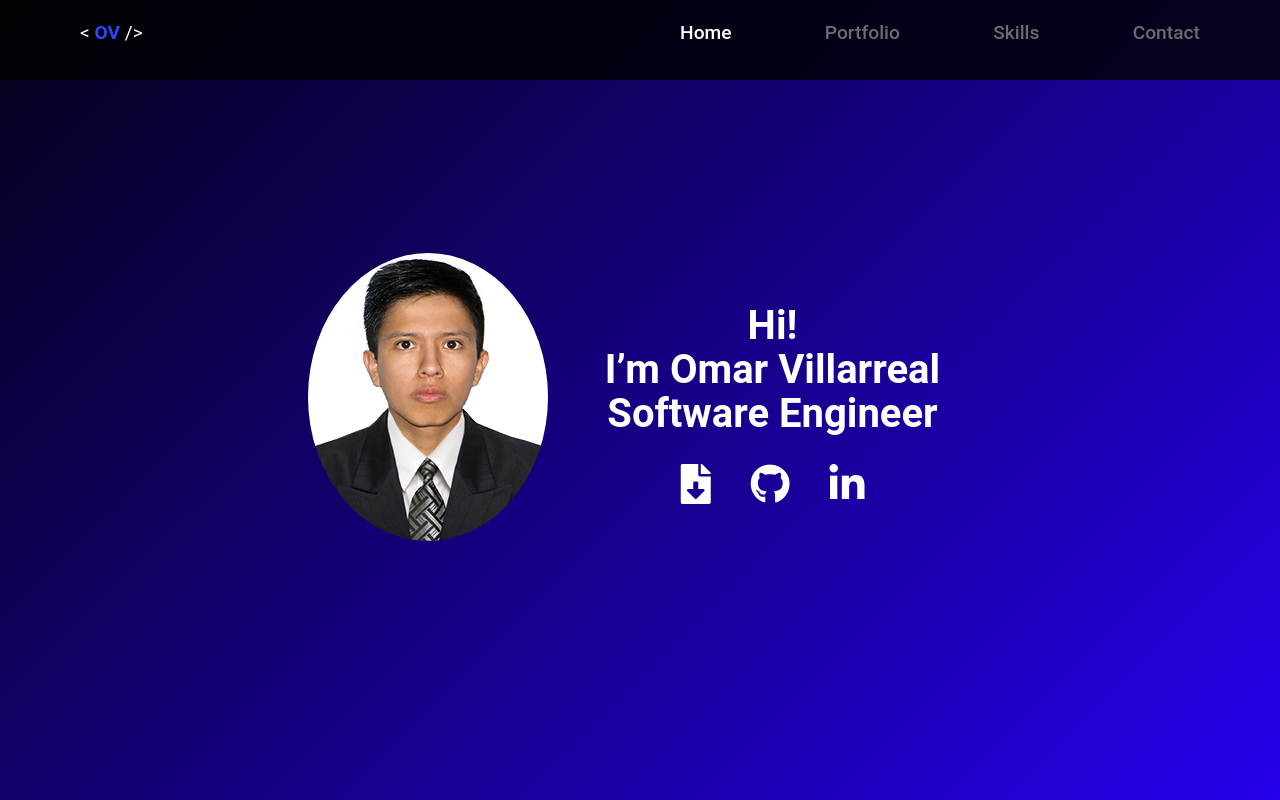
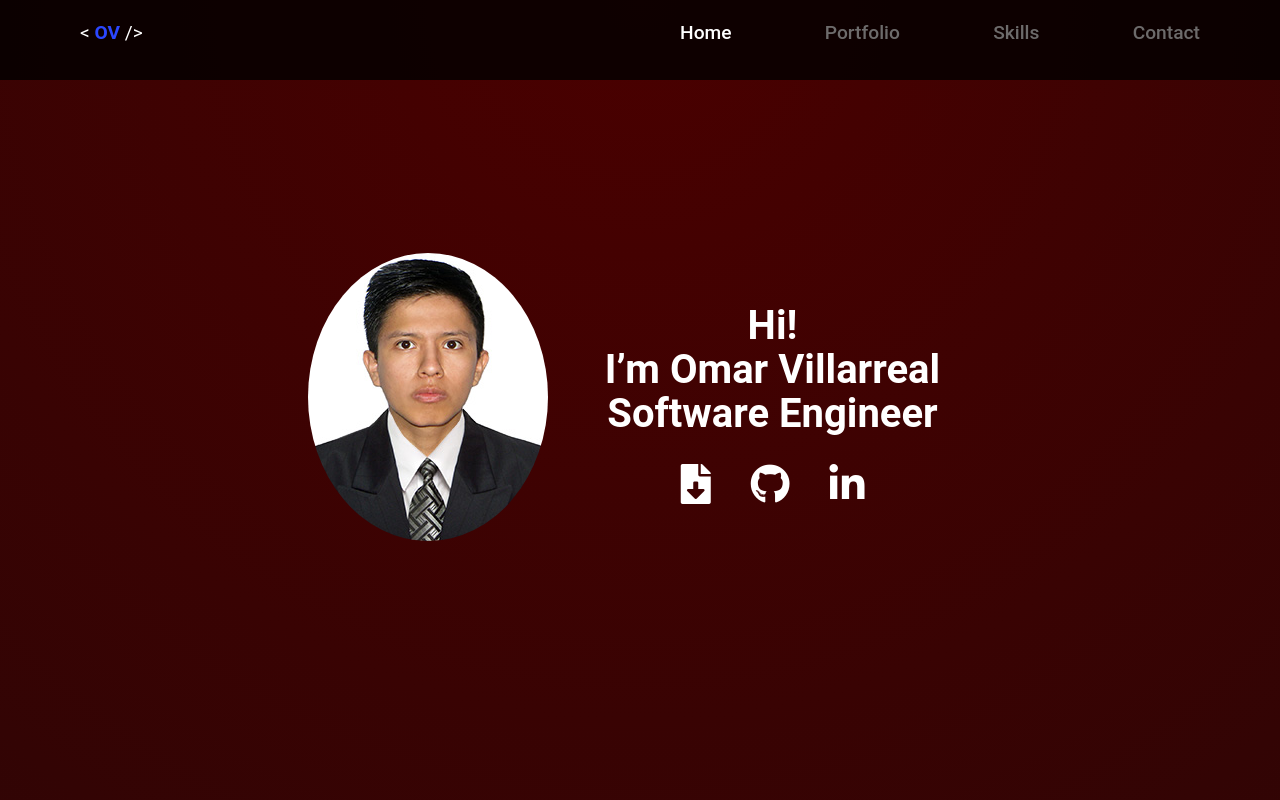
Before and after one commit to OmarVD-code/portfolio, a React (Vite) app: page / in a window 1280 px wide. Shown: the top 800 px of the page. Built offline with nearby package versions, Linux system fonts and the light colour scheme.

Commit message:
add new background and change cards colors

```diff
--- a/src/components/Skills/SkillItem.tsx
+++ b/src/components/Skills/SkillItem.tsx
@@ -28,7 +28,7 @@ export default function SkillItem({ title, items }: Props) {
                 </div>
 
                 <div className="flip-card-back">
-                    <img src="src/assets/img/cardbackblue.png" alt="card back" />
+                    <img src="src/assets/img/cardbackblack.png" alt="card back" />
                 </div>
             </div>
         </div>
--- a/src/styles/globals.css
+++ b/src/styles/globals.css
@@ -19,7 +19,7 @@ body {
 .app-wrapper {
     min-height: 100vh;
     min-width: 100vw;
-    background: linear-gradient(135deg, #050018 0%, #2800ff 50%, #6c00ff 100%);
+    background: radial-gradient(circle at top, #4a0000 0%, #0b0b0b 80%);
 }
 
 html::-webkit-scrollbar,
@@ -218,6 +218,7 @@ h1 {
     height: auto;
     border: #222222;
     box-shadow: 0 0 10px rgba(0, 0, 0, 0.5);
+    box-shadow: 0 0 20px rgba(255,0,0,0.35);
 }
 
 .project-header img {
```
Also changed, not shown: src/assets/img/cardbackblack.png (added), src/assets/img/cardbackblue.png (deleted).
